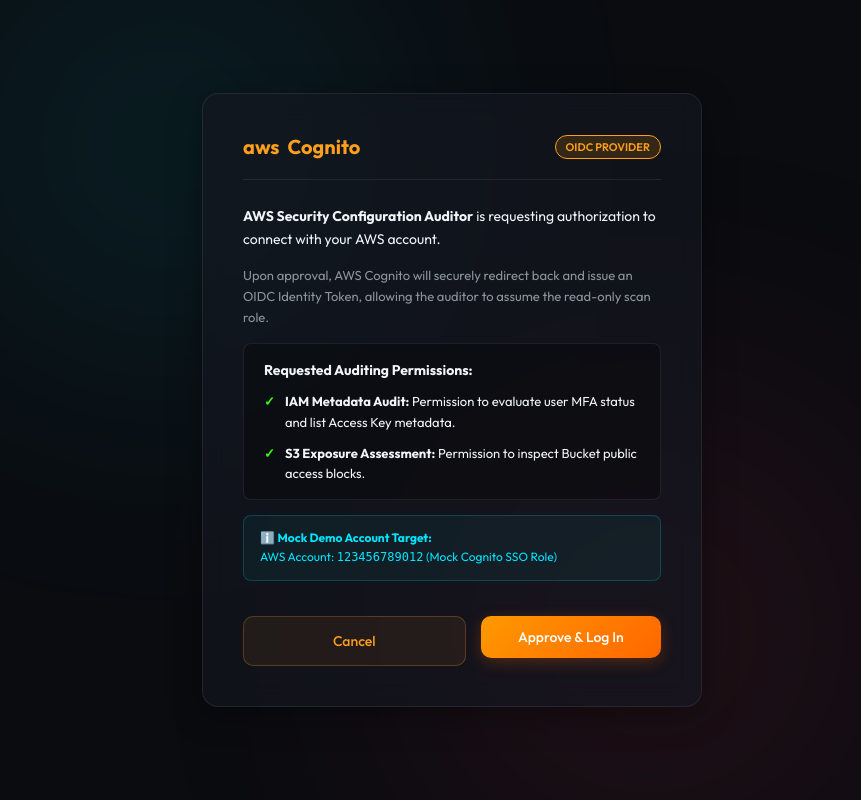
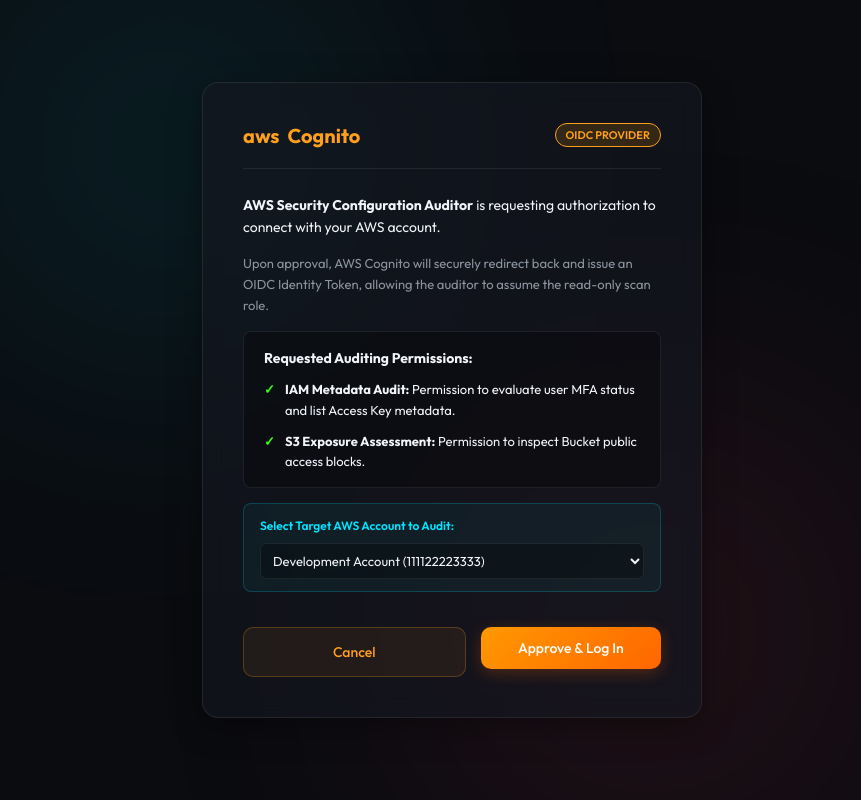
Before and after one commit to Pavan-SCI/Cloud-Security-Configuration-Auditor-, a Flask app: page /login/aws/mock in a window 1280 px wide. Shown: the whole page, without its empty margins (188-1049 px from the left). Run offline with Flask 3, Linux system fonts and the light colour scheme.

Commit message:
feat: implement interactive AWS account switcher for Mock OIDC mode

```diff
--- a/app.py
+++ b/app.py
@@ -105,12 +105,14 @@ def login_aws_mock():
 @app.route('/login/aws/mock/approve', methods=['POST'])
 def login_aws_mock_approve():
     """Simulates code generation and redirects back to /callback."""
-    return redirect(url_for('callback', code="mock-auth-code-12345"))
+    selected_account = request.form.get('selected_account', '123456789012')
+    return redirect(url_for('callback', code="mock-auth-code-12345", account_id=selected_account))
 
 @app.route('/callback')
 def callback():
     """Handles OIDC authentication callback, exchanges code for token, and assumes role."""
     code = request.args.get('code')
+    account_id_param = request.args.get('account_id', '123456789012')
     if not code:
         return redirect(url_for('login', error="Authorization code missing from Callback"))
 
@@ -118,20 +120,20 @@ def callback():
     client_id = os.environ.get('COGNITO_CLIENT_ID')
     client_secret = os.environ.get('COGNITO_CLIENT_SECRET')
     redirect_uri = os.environ.get('COGNITO_REDIRECT_URI', 'http://127.0.0.1:5000/callback')
-    role_arn = os.environ.get('COGNITO_ROLE_ARN') or "arn:aws:iam::123456789012:role/MockCognitoSSORole"
+    role_arn = os.environ.get('COGNITO_ROLE_ARN') or f"arn:aws:iam::{account_id_param}:role/MockCognitoSSORole"
 
     # 1. Mock Authentication Mode
     if not domain or not client_id:
-        print("[+] Mock Cognito authentication callback resolved successfully!")
+        print(f"[+] Mock Cognito authentication callback resolved successfully for account {account_id_param}!")
         session['aws_creds'] = {
             "role_arn": role_arn,
             "web_identity_token": "mock-identity-jwt-token-9876",
             "region_name": "us-east-1"
         }
-        session['aws_account_id'] = "123456789012"
+        session['aws_account_id'] = account_id_param
         session['region_name'] = "us-east-1"
         session['role_arn'] = role_arn
-        session['auth_method'] = "OIDC Cognito (Mock)"
+        session['auth_method'] = f"OIDC Cognito (Mock: {account_id_param})"
         return redirect(url_for('index'))
 
     # 2. Live Cognito Mode (Code Exchange)
--- a/templates/mock_cognito.html
+++ b/templates/mock_cognito.html
@@ -145,16 +145,21 @@
                     </div>
                 </div>
 
-                <div class="info-box">
-                    ℹ️ <strong>Mock Demo Account Target:</strong><br>
-                    AWS Account: <code>123456789012</code> (Mock Cognito SSO Role)
+                <div class="info-box" style="display: flex; flex-direction: column; gap: 8px;">
+                    <label for="mock_account_id" style="font-weight: 600; color: var(--neon-blue);">Select Target AWS Account to Audit:</label>
+                    <select id="mock_account_id" style="background: rgba(0,0,0,0.3); border: 1px solid var(--border-color); color: var(--text-main); padding: 8px; border-radius: 6px; font-family: inherit; font-size: 13px; outline: none; width: 100%;">
+                        <option value="111122223333" selected>Development Account (111122223333)</option>
+                        <option value="444455556666">Staging Account (444455556666)</option>
+                        <option value="777788889999">Production Account (777788889999)</option>
+                    </select>
                 </div>
             </div>
 
             <div class="btn-group">
                 <a href="/login" class="btn btn-tertiary" style="text-decoration: none; text-align: center; line-height: 24px;">Cancel</a>
-                <form action="/login/aws/mock/approve" method="POST">
-                    <button type="submit" class="btn btn-cf">Approve & Log In</button>
+                <form action="/login/aws/mock/approve" method="POST" id="approve-form">
+                    <input type="hidden" name="selected_account" id="selected_account">
+                    <button type="submit" class="btn btn-cf" onclick="document.getElementById('selected_account').value = document.getElementById('mock_account_id').value">Approve & Log In</button>
                 </form>
             </div>
         </div>
--- a/test_auditor.py
+++ b/test_auditor.py
@@ -508,13 +508,13 @@ class TestFlaskAuthentication(unittest.TestCase):
         self.assertIn('code=mock-auth-code-12345', response.headers['Location'])
 
     def test_callback_mock_mode_success(self):
-        response = self.client.get('/callback?code=mock-auth-code-12345')
+        response = self.client.get('/callback?code=mock-auth-code-12345&account_id=777788889999')
         self.assertEqual(response.status_code, 302)
         self.assertTrue(response.headers['Location'].endswith('/'))
 
         with self.client.session_transaction() as sess:
-            self.assertEqual(sess['aws_account_id'], "123456789012")
-            self.assertEqual(sess['auth_method'], "OIDC Cognito (Mock)")
+            self.assertEqual(sess['aws_account_id'], "777788889999")
+            self.assertEqual(sess['auth_method'], "OIDC Cognito (Mock: 777788889999)")
             self.assertEqual(sess['aws_creds']['web_identity_token'], "mock-identity-jwt-token-9876")
 
 if __name__ == '__main__':
```
